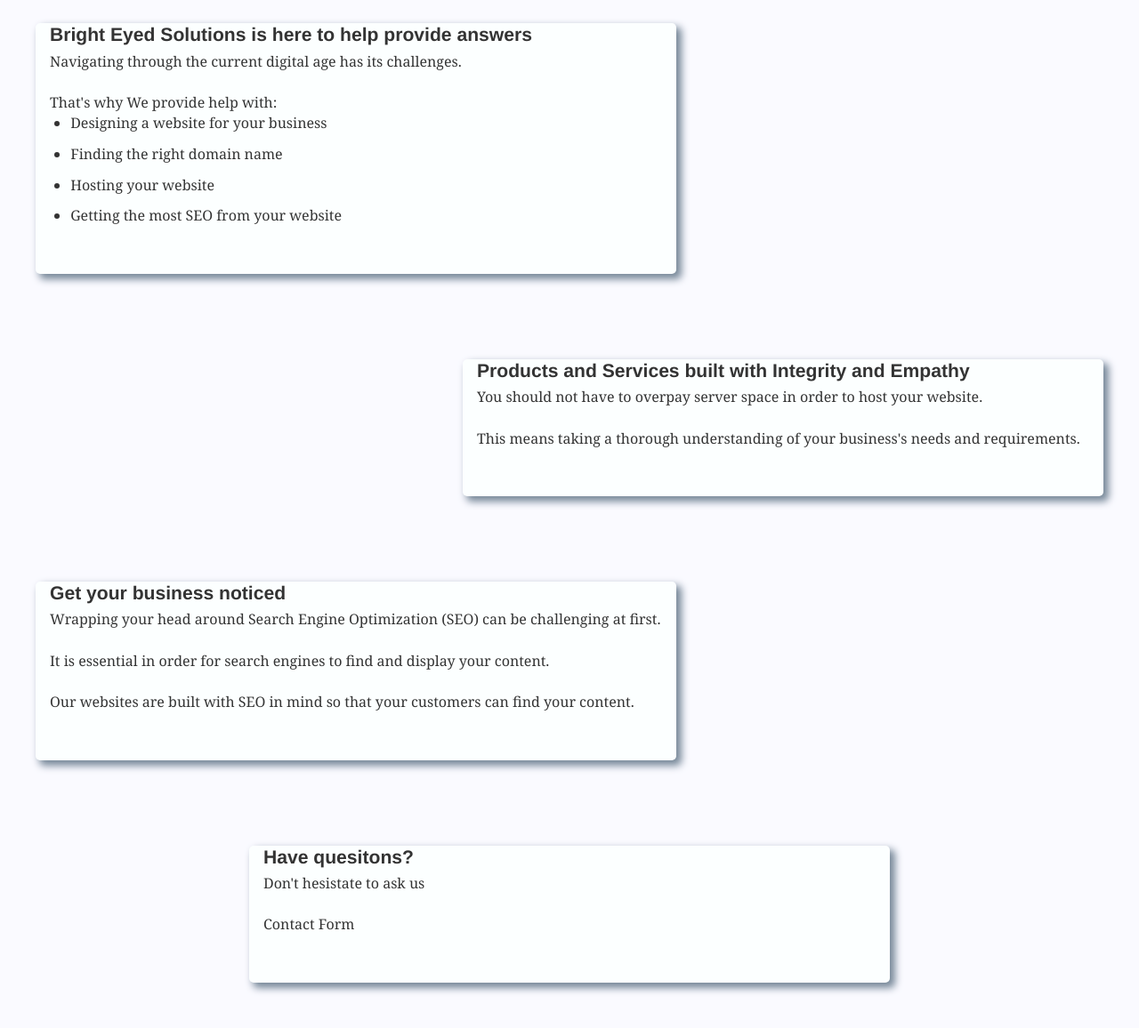
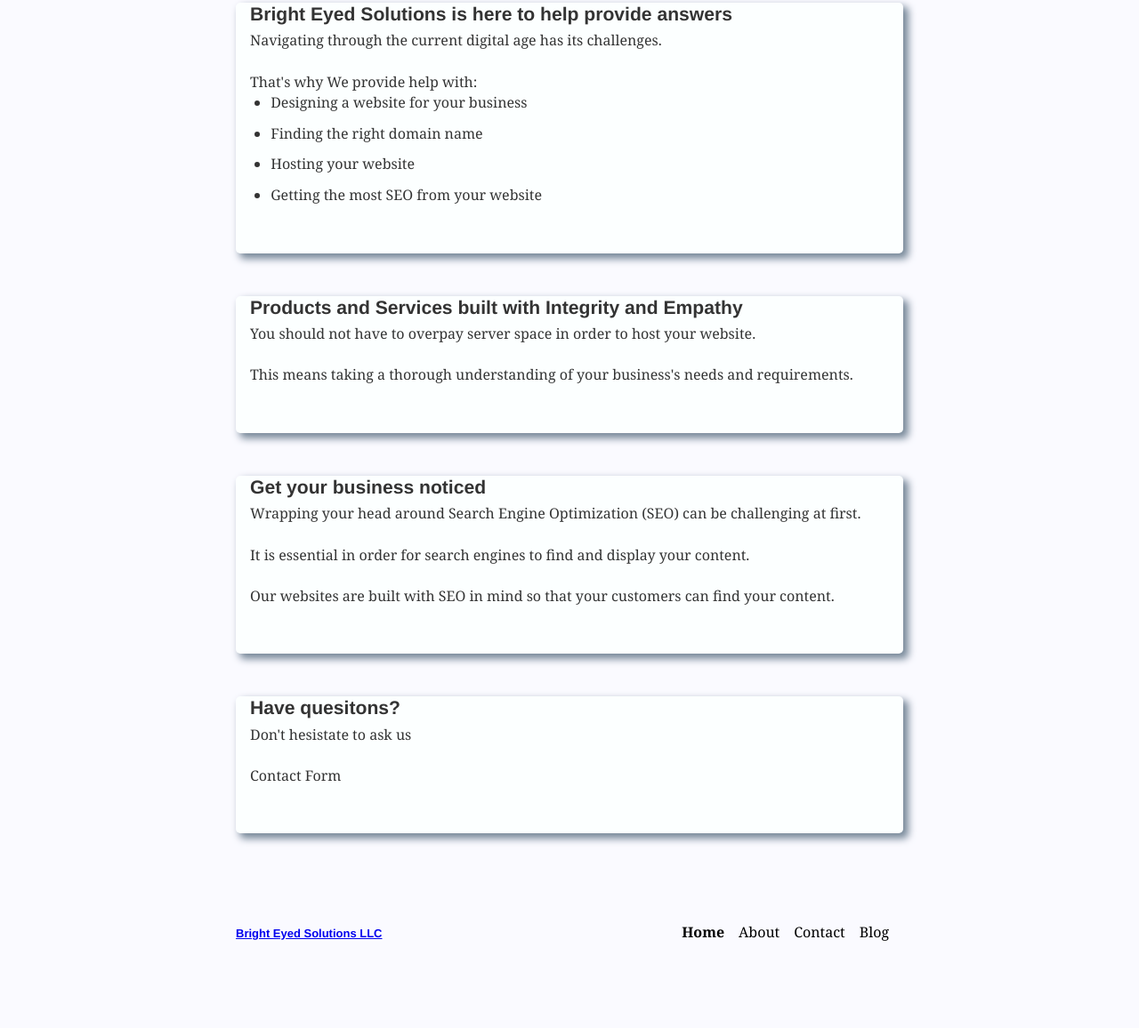
Before and after one commit to RobertBonagura/blog, a Gatsby site: page / in a window 1280 px wide. Shown: the part 887-2043 px from the top of the page at 89% size. After the commit the page ends 1974 px from the top, so only its background shows below. Built offline with nearby package versions, Linux system fonts and the light colour scheme; Gatsby itself is replaced by a stand-in of ours; some packages are replaced by stand-ins of ours.

Commit message:
Center idnex page

```diff
--- a/src/pages/index.js
+++ b/src/pages/index.js
@@ -17,8 +17,10 @@
         building something with them, and then sharing how to with others.
       </p>
     </div>
-    <div className={layoutStyles.grid}>
-      <div style={{ gridArea: `l1` }}>
+    {/* <div className={layoutStyles.grid}> */}
+    <div className={layoutStyles.center}>
+      {/* <div style={{ gridArea: `l1` }}> */}
+      <div style={{ gridArea: `center` }}>
           <Card title="Bright Eyed Solutions is here to help provide answers" >
           <p>Navigating through the current digital age has its challenges.</p>
           <p>That's why We provide help with:
@@ -31,13 +33,15 @@
           </p>
         </Card>
       </div>
-      <div style={{ gridArea: `r1`}}>
+      {/* <div style={{ gridArea: `r1`}}> */}
+      <div style={{ gridArea: `center` }}>
         <Card title="Products and Services built with Integrity and Empathy">
           <p>You should not have to overpay server space in order to host your website.</p>
           <p>This means taking a thorough understanding of your business's needs and requirements.</p>
         </Card>
       </div>
-      <div style={{ gridArea: `l2`}}>
+      {/* <div style={{ gridArea: `l2`}}> */}
+      <div style={{ gridArea: `center` }}>
         <Card title="Get your business noticed">
           <p>Wrapping your head around Search Engine Optimization (SEO) can be challenging at first.</p>
           <p>It is essential in order for search engines to find and display your content.</p>
@@ -46,7 +50,6 @@
       </div>
       <div style={{ gridArea: `center`}}>
         <Card title="Have quesitons?">
-          <h4></h4>
           <p>Don't hesistate to ask us</p>
           <p>Contact Form</p>
         </Card>
```
